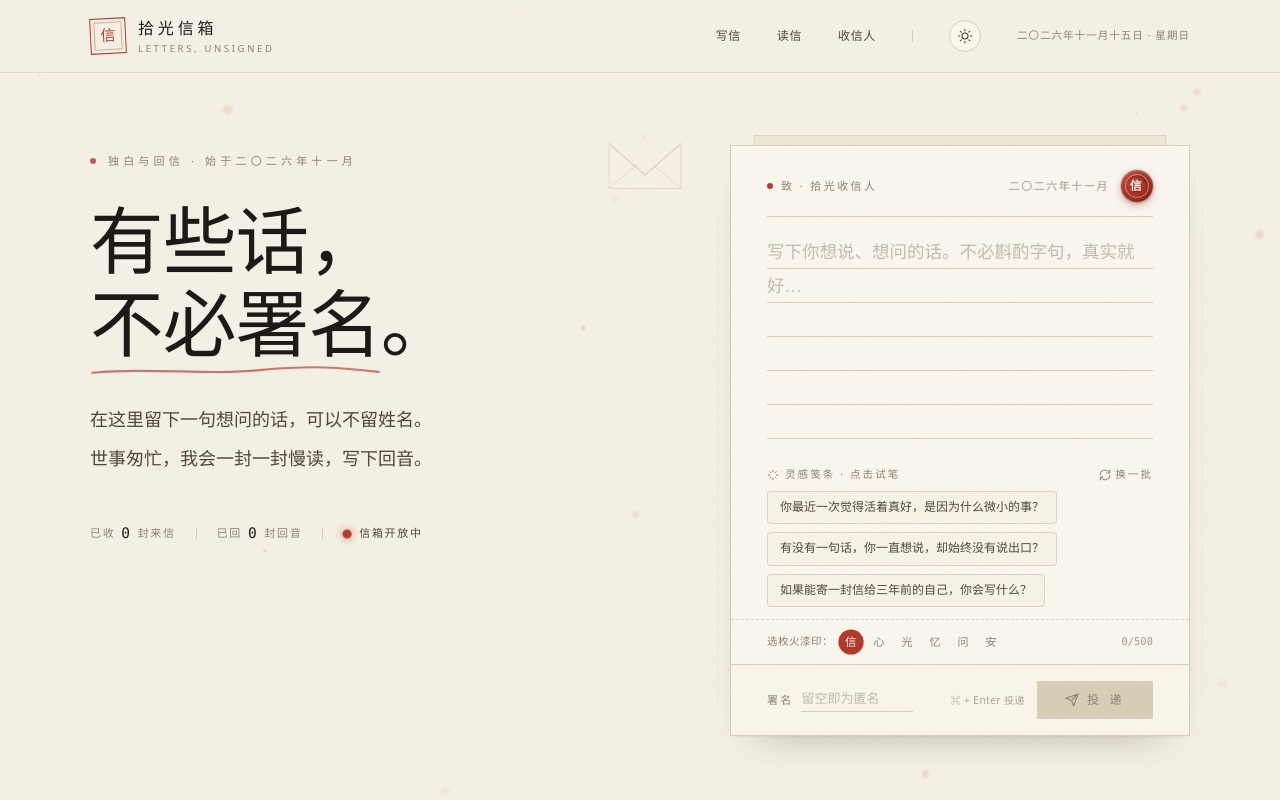
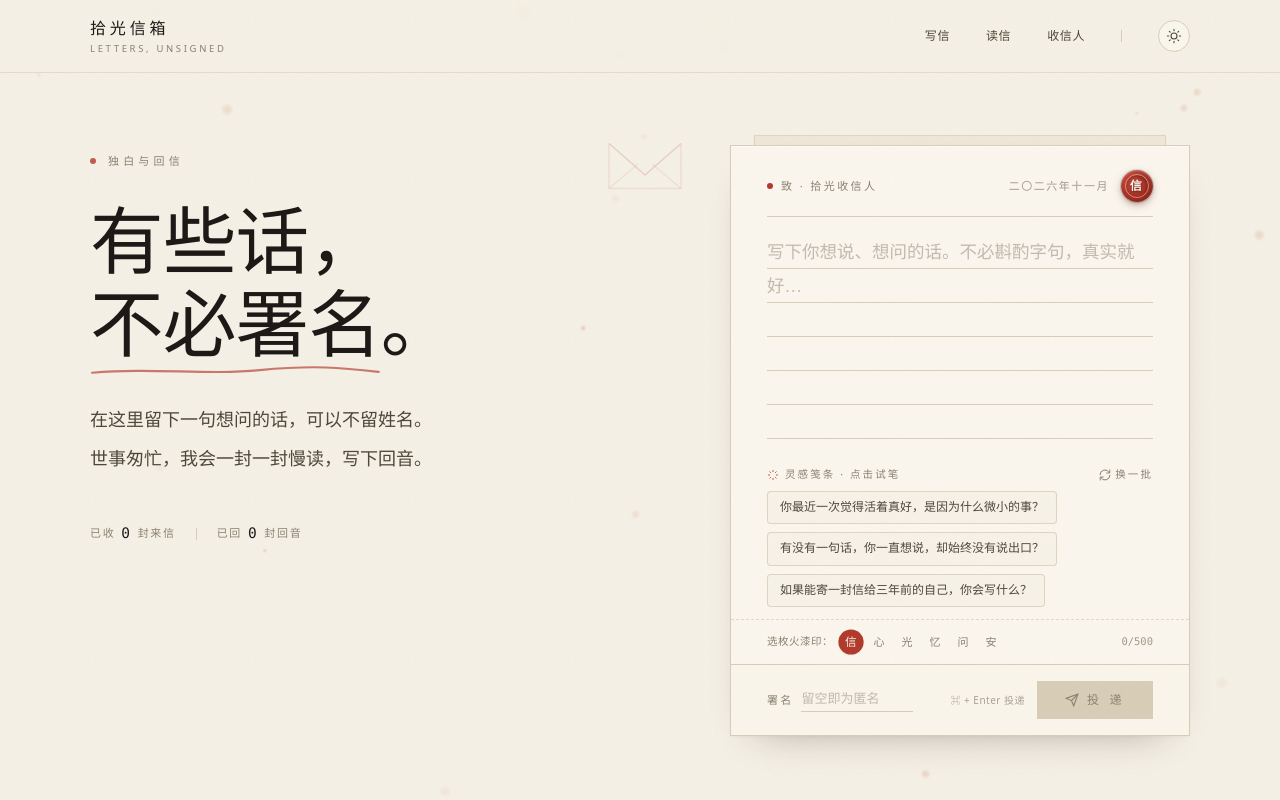
Before and after one commit to ouyangyanhuo/Q-Asys, a Next.js app: page / in a window 1280 px wide. Shown: the top 800 px of the page. Built offline with nearby package versions, Linux system fonts and the light colour scheme; no server answers; the database is empty.

Commit message:
精简页面装饰元素：移除首页与页头冗余文案、日期显示及密封标记

```diff
--- a/src/app/page.tsx
+++ b/src/app/page.tsx
@@ -35,7 +35,7 @@ export default async function HomePage() {
 
               <div className="reveal flex items-center gap-3 font-hei text-[11px] tracking-[0.38em] text-ink-faint">
                 <span className="h-1.5 w-1.5 rounded-full bg-seal/80" />
-                <span>独白与回信 · 始于二〇二六年十一月</span>
+                <span>独白与回信</span>
               </div>
 
               <h1
@@ -95,13 +95,6 @@ export default async function HomePage() {
                     {stats.answered}
                   </span>
                   <span>封回音</span>
-                </div>
-
-                <span className="h-3 w-px bg-rule" />
-
-                <div className="flex items-center gap-2">
-                  <span className="breathe h-2 w-2 rounded-full bg-seal shadow-[0_0_8px_rgba(178,58,44,0.6)]" />
-                  <span className="text-ink-soft">信箱开放中</span>
                 </div>
               </div>
 
--- a/src/components/site-header.tsx
+++ b/src/components/site-header.tsx
@@ -2,7 +2,6 @@
 
 import Link from "next/link";
 import { useEffect, useState } from "react";
-import { formatToday } from "@/lib/format";
 import { ThemeToggle } from "./theme-toggle";
 
 export function SealMark({ className = "" }: { className?: string }) {
@@ -52,7 +51,6 @@ export function SiteHeader() {
           }}
           className="group flex items-center gap-3"
         >
-          <SealMark className="transition-transform duration-500 group-hover:rotate-0 group-hover:scale-108" />
           <span className="flex flex-col">
             <span className="font-song text-[16px] tracking-[0.24em] text-ink transition-colors group-hover:text-seal">
               拾光信箱
@@ -79,10 +77,6 @@ export function SiteHeader() {
 
           {/* 昼夜/烛光模式切换 */}
           <ThemeToggle />
-
-          <p className="hidden font-hei text-[10.5px] tracking-[0.1em] text-ink-faint lg:block">
-            {formatToday()}
-          </p>
         </nav>
       </div>
     </header>
--- a/src/lib/format.ts
+++ b/src/lib/format.ts
@@ -55,16 +55,6 @@ export function formatStamp(iso: string): string {
   return `${y}.${String(m).padStart(2, "0")}.${String(d).padStart(2, "0")} ${hh}:${mm}`;
 }
 
-export function formatToday(): string {
-  const now = new Date();
-  const { y, m, d } = parts(now);
-  const weekday = new Intl.DateTimeFormat("zh-CN", {
-    timeZone: TZ,
-    weekday: "long",
-  }).format(now);
-  return `${yearCn(y)}年${cn(m)}月${cn(d)}日 · ${weekday}`;
-}
-
 export function formatMonth(): string {
   const now = new Date();
   const { y, m } = parts(now);
```
